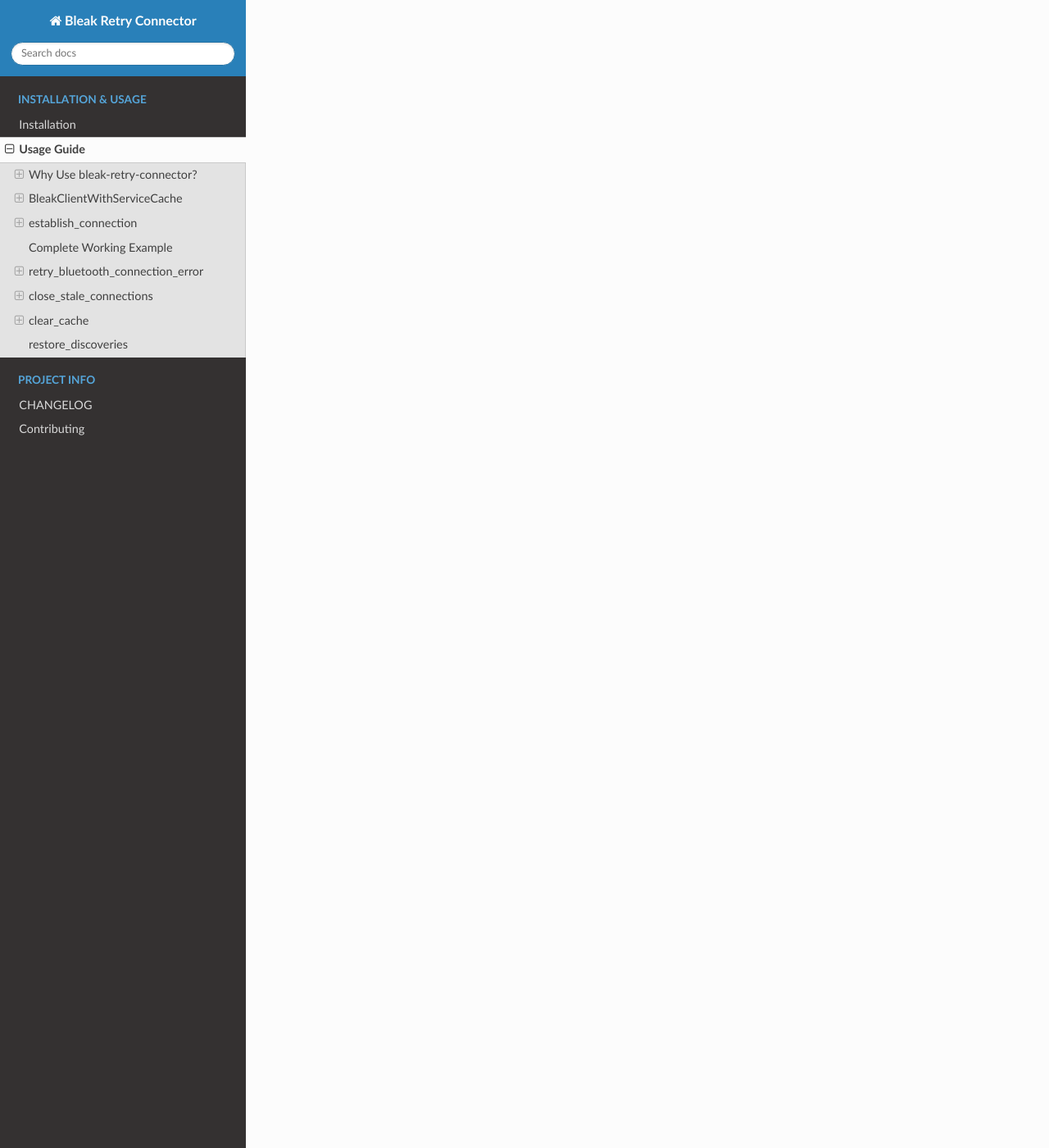
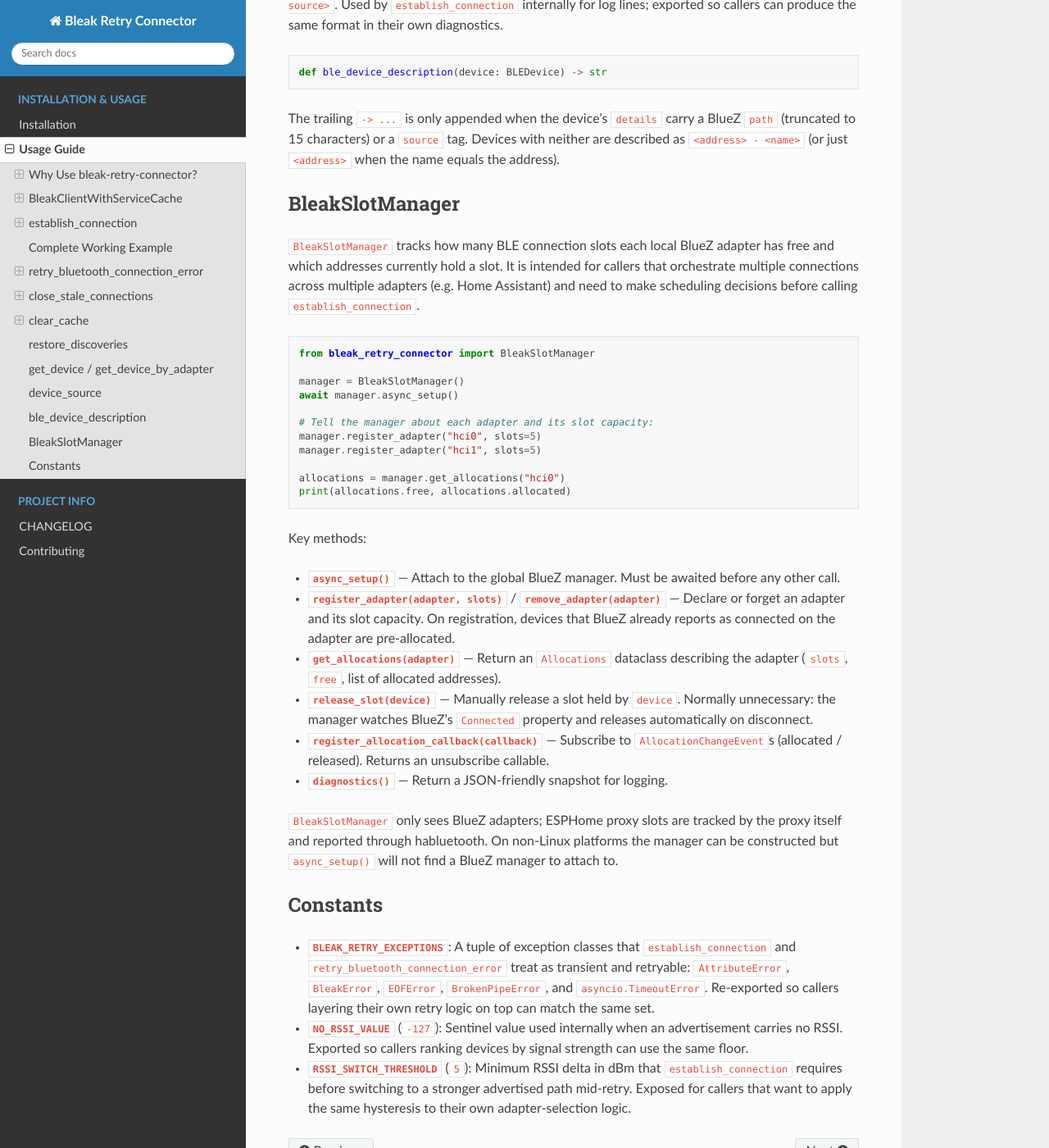
Before and after one commit to Bluetooth-Devices/bleak-retry-connector, a Sphinx documentation site: the page built from docs/source/usage.md, in a window 1280 px wide and 1400 px high, scrolled down 12712 px. Shown: the whole window at 82% size. Built offline with Sphinx 7.4.7 and the Read the Docs theme 3.1.0, drawn with Linux system fonts in a browser that asks for light colours; some of the changed text lies outside the part shown.

Commit message:
docs: cover remaining undocumented public APIs (#251)
Co-authored-by: Claude Opus 4.7 (1M context) <noreply@anthropic.com>

````diff
--- a/docs/source/usage.md
+++ b/docs/source/usage.md
@@ -580,3 +580,138 @@ async def restore_discoveries(scanner: BleakScanner, adapter: str) -> None
 - **adapter**: The HCI adapter name (e.g. `"hci0"`).
 
 No-op on non-Linux platforms.
+
+## get_device / get_device_by_adapter
+
+Look up a `BLEDevice` by MAC address against BlueZ's current view of the bus.
+Useful when a caller has lost its `BLEDevice` handle (e.g. after a scanner
+restart) but still knows the address.
+
+```python
+async def get_device(address: str) -> BLEDevice | None
+async def get_device_by_adapter(address: str, adapter: str) -> BLEDevice | None
+```
+
+- **address**: The MAC address of the device.
+- **adapter** (`get_device_by_adapter` only): The HCI adapter name (e.g.
+  `"hci0"`) to restrict the lookup to a single controller.
+
+`get_device` searches every adapter and returns the device with the strongest
+RSSI; `get_device_by_adapter` only inspects the BlueZ object at
+`/org/bluez/<adapter>/dev_<ADDR>` and returns `None` if no device exists on
+that adapter.
+
+Both return `None` on non-Linux platforms and when BlueZ has no matching
+object.
+
+```python
+from bleak_retry_connector import get_device, establish_connection, BleakClientWithServiceCache
+
+device = await get_device("AA:BB:CC:DD:EE:FF")
+if device is None:
+    raise RuntimeError("device not currently known to BlueZ")
+
+client = await establish_connection(
+    BleakClientWithServiceCache, device, name=device.name
+)
+```
+
+## device_source
+
+Return the `source` tag from a `BLEDevice`'s `details` mapping, or `None` if
+the tag is absent. The source is set by the scanner that produced the
+advertisement — for example, ESPHome Bluetooth proxies tag their devices with
+the proxy name. Native BlueZ devices typically have no source.
+
+```python
+def device_source(device: BLEDevice) -> str | None
+```
+
+```python
+from bleak_retry_connector import device_source
+
+if device_source(device) is None:
+    # Local adapter device — slot management applies.
+    ...
+else:
+    # Came from an ESPHome proxy — handle ESP-specific errors.
+    ...
+```
+
+## ble_device_description
+
+Format a `BLEDevice` into a short, log-friendly string of the form
+`<address> - <name> -> <path-or-source>`. Used by `establish_connection`
+internally for log lines; exported so callers can produce the same format in
+their own diagnostics.
+
+```python
+def ble_device_description(device: BLEDevice) -> str
+```
+
+The trailing `-> ...` is only appended when the device's `details` carry a
+BlueZ `path` (truncated to 15 characters) or a `source` tag. Devices with
+neither are described as `<address> - <name>` (or just `<address>` when the
+name equals the address).
+
+## BleakSlotManager
+
+`BleakSlotManager` tracks how many BLE connection slots each local BlueZ
+adapter has free and which addresses currently hold a slot. It is intended
+for callers that orchestrate multiple connections across multiple adapters
+(e.g. Home Assistant) and need to make scheduling decisions before calling
+`establish_connection`.
+
+```python
+from bleak_retry_connector import BleakSlotManager
+
+manager = BleakSlotManager()
+await manager.async_setup()
+
+# Tell the manager about each adapter and its slot capacity:
+manager.register_adapter("hci0", slots=5)
+manager.register_adapter("hci1", slots=5)
+
+allocations = manager.get_allocations("hci0")
+print(allocations.free, allocations.allocated)
+```
+
+Key methods:
+
+- **`async_setup()`** — Attach to the global BlueZ manager. Must be awaited
+  before any other call.
+- **`register_adapter(adapter, slots)`** / **`remove_adapter(adapter)`** —
+  Declare or forget an adapter and its slot capacity. On registration,
+  devices that BlueZ already reports as connected on the adapter are
+  pre-allocated.
+- **`get_allocations(adapter)`** — Return an `Allocations` dataclass
+  describing the adapter (`slots`, `free`, list of allocated addresses).
+- **`release_slot(device)`** — Manually release a slot held by `device`.
+  Normally unnecessary: the manager watches BlueZ's `Connected` property and
+  releases automatically on disconnect.
+- **`register_allocation_callback(callback)`** — Subscribe to
+  `AllocationChangeEvent`s (allocated / released). Returns an unsubscribe
+  callable.
+- **`diagnostics()`** — Return a JSON-friendly snapshot for logging.
+
+`BleakSlotManager` only sees BlueZ adapters; ESPHome proxy slots are tracked
+by the proxy itself and reported through habluetooth. On non-Linux platforms
+the manager can be constructed but `async_setup()` will not find a BlueZ
+manager to attach to.
+
+## Constants
+
+- **`BLEAK_RETRY_EXCEPTIONS`**: A tuple of exception classes that
+  `establish_connection` and `retry_bluetooth_connection_error` treat as
+  transient and retryable: `AttributeError`, `BleakError`, `EOFError`,
+  `BrokenPipeError`, and `asyncio.TimeoutError`. Re-exported so callers
+  layering their own retry logic on top can match the same set.
+
+- **`NO_RSSI_VALUE`** (`-127`): Sentinel value used internally when an
+  advertisement carries no RSSI. Exported so callers ranking devices by
+  signal strength can use the same floor.
+
+- **`RSSI_SWITCH_THRESHOLD`** (`5`): Minimum RSSI delta in dBm that
+  `establish_connection` requires before switching to a stronger advertised
+  path mid-retry. Exposed for callers that want to apply the same hysteresis
+  to their own adapter-selection logic.
````
